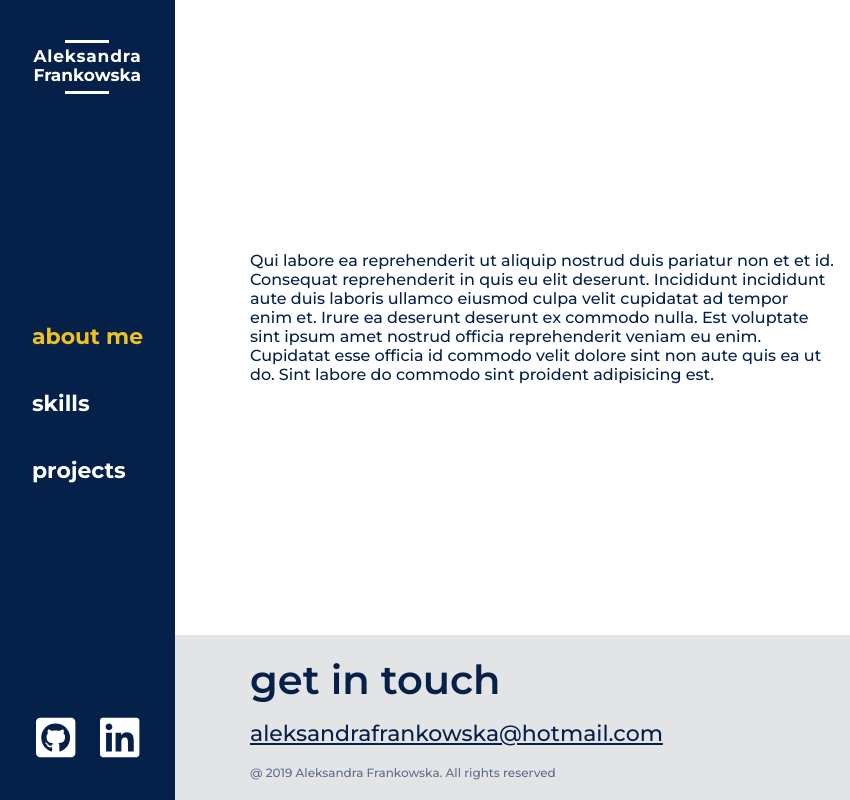
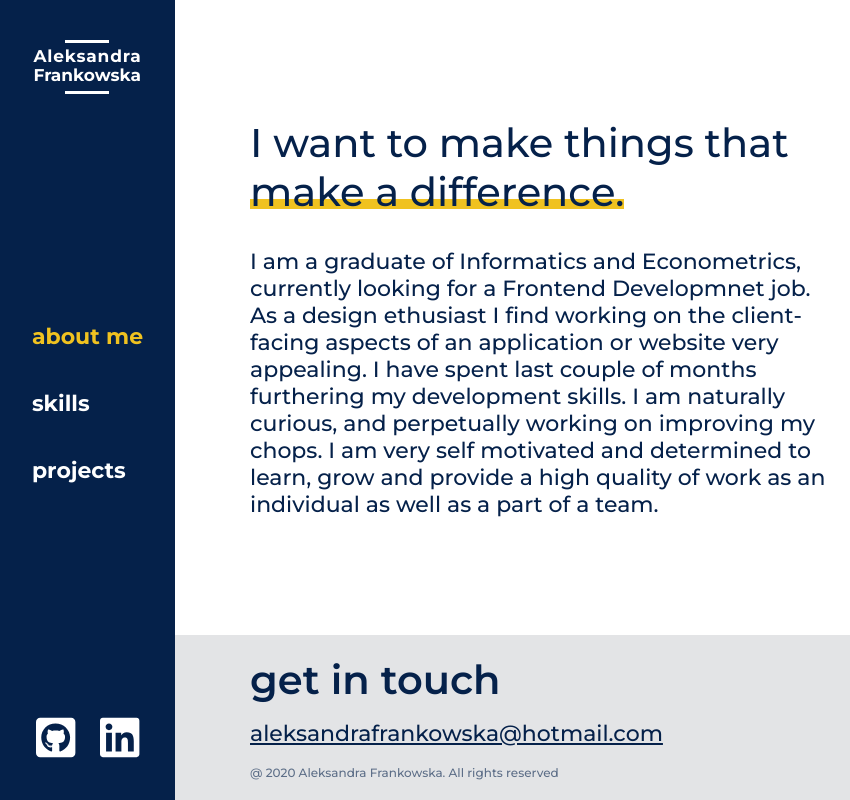
Before and after one commit to ofrankowska/aleksandrafrankowska.pl, a Gatsby site: page /about-me in a window 1280 px wide. Shown: the full height of the page, 0-850 px from the left. Built offline with nearby package versions, Linux system fonts and the light colour scheme; Gatsby itself is replaced by a stand-in of ours; grey boxes are pictures that could not be loaded.

Commit message:
add about me text #6

```diff
--- a/src/components/Footer/Footer.js
+++ b/src/components/Footer/Footer.js
@@ -80,7 +80,7 @@ const Footer = () => (
       <Navigation footer />
     </MobileContentWrapper>
     <StyledParagraph>
-      @ 2019 Aleksandra Frankowska. All rights reserved
+      @ 2020 Aleksandra Frankowska. All rights reserved
     </StyledParagraph>
   </StyledWrapper>
 );
--- a/src/components/SocialIcons/SocialIcons.js
+++ b/src/components/SocialIcons/SocialIcons.js
@@ -7,6 +7,7 @@ const IconWrapper = styled.div`
   display: grid;
   grid-template-columns: 1fr 1fr;
   grid-gap: 25px;
+  width: 104px;
 `;
 
 const StyledIcon = styled(FontAwesomeIcon)`
--- a/src/pages/about-me.js
+++ b/src/pages/about-me.js
@@ -1,5 +1,6 @@
 import React from 'react';
 import ContentTemplate from 'templates/ContentTemplate';
+import Heading from 'components/Heading/Heading';
 import { useStaticQuery, graphql } from 'gatsby';
 import Img from 'gatsby-image';
 import styled from 'styled-components';
@@ -24,7 +25,9 @@ const TextWrapper = styled.div`
     order: -1;
     display: flex;
     flex-direction: column;
-    /* justify-content: center; */
+  }
+  ${({ theme }) => theme.mq.desktop} {
+    font-size: ${({ theme }) => theme.fontSize.m};
   }
 `;
 
@@ -42,7 +45,7 @@ const ImageWrapper = styled.div`
   }
 `;
 
-const AboutMeggaPage = () => {
+const AboutMePage = () => {
   const data = useStaticQuery(graphql`
     query {
       image: file(relativePath: { eq: "portrait.jpg" }) {
@@ -73,22 +76,31 @@ const AboutMeggaPage = () => {
           enjoy a challenge. Something I cannot stand is a task done capable of
           quickly learning and delivering solutions as an individual as well ass
           a part of a team. Passionate about sustainability, self
-          development/growth I am very self motivated and I am determined to
-          learn, grow and provide a high quality of work
-          I'm naturally curious, and perpetually working on improving my chops one problem at a time.
+          development/growth
+
           I like to code things from scratch, and enjoy bringing ideas to life in the browser.
-          I prefer to keep learning, continue challenging myself, and do interesting things that matter. */}
-          Qui labore ea reprehenderit ut aliquip nostrud duis pariatur non et et
-          id. Consequat reprehenderit in quis eu elit deserunt. Incididunt
-          incididunt aute duis laboris ullamco eiusmod culpa velit cupidatat ad
-          tempor enim et. Irure ea deserunt deserunt ex commodo nulla. Est
-          voluptate sint ipsum amet nostrud officia reprehenderit veniam eu
-          enim. Cupidatat esse officia id commodo velit dolore sint non aute
-          quis ea ut do. Sint labore do commodo sint proident adipisicing est.
+          I prefer to keep learning, continue challenging myself, and do interesting things that matter.
+
+          I have always enjoyed creating things
+          I enjoy developing my skills and passions.
+            Bringing ideas to life in the browrser using code is exciting to me.
+          As a web developer, I enjoy using my obsessive attention to detail, my unequivocal love for making things, and my mission-driven work ethic to literally change the world.
+          */}
+          <Heading>
+            I want to make things that{' '}
+            <Heading withUnderline>make a difference.</Heading>
+          </Heading>
+          I am a graduate of Informatics and Econometrics, currently looking for
+          a Frontend Developmnet job. As a design ethusiast I find working on
+          the client-facing aspects of an application or website very appealing.
+          I have spent last couple of months furthering my development skills. I
+          am naturally curious, and perpetually working on improving my chops. I
+          am very self motivated and determined to learn, grow and provide a
+          high quality of work as an individual as well as a part of a team.
         </TextWrapper>
       </StyledWrapper>
     </ContentTemplate>
   );
 };
 
-export default AboutMeggaPage;
+export default AboutMePage;
--- a/src/pages/skills.js
+++ b/src/pages/skills.js
@@ -13,7 +13,6 @@ const StyledWrapper = styled.div`
   font-weight: ${({ theme }) => theme.bold};
   font-size: ${({ theme }) => theme.fontSize.m};
   flex-basis: 100%;
-  /* text-align: center; */
   display: flex;
   justify-content: center;
   width: 100%;
@@ -32,7 +31,6 @@ const InnerWrapper = styled.div`
   margin-bottom: -3px;
   ${({ theme }) => theme.mq.desktop} {
     text-align: center;
-    /* border: solid 3px; */
     height: 397.2px;
     margin: 16px;
   }
```
Also changed, not shown: src/pages/projects.js (+10 -11 lines).
